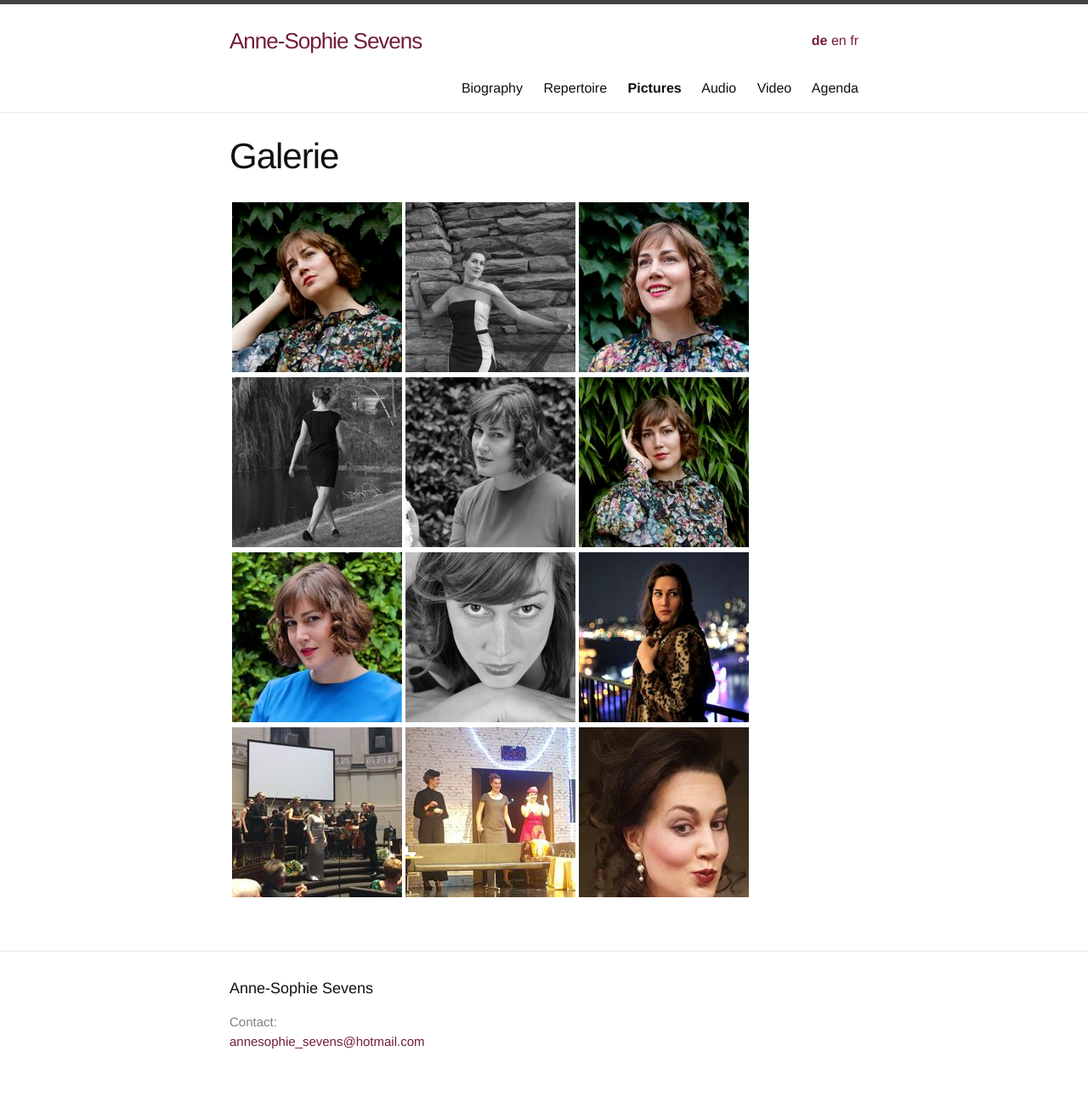
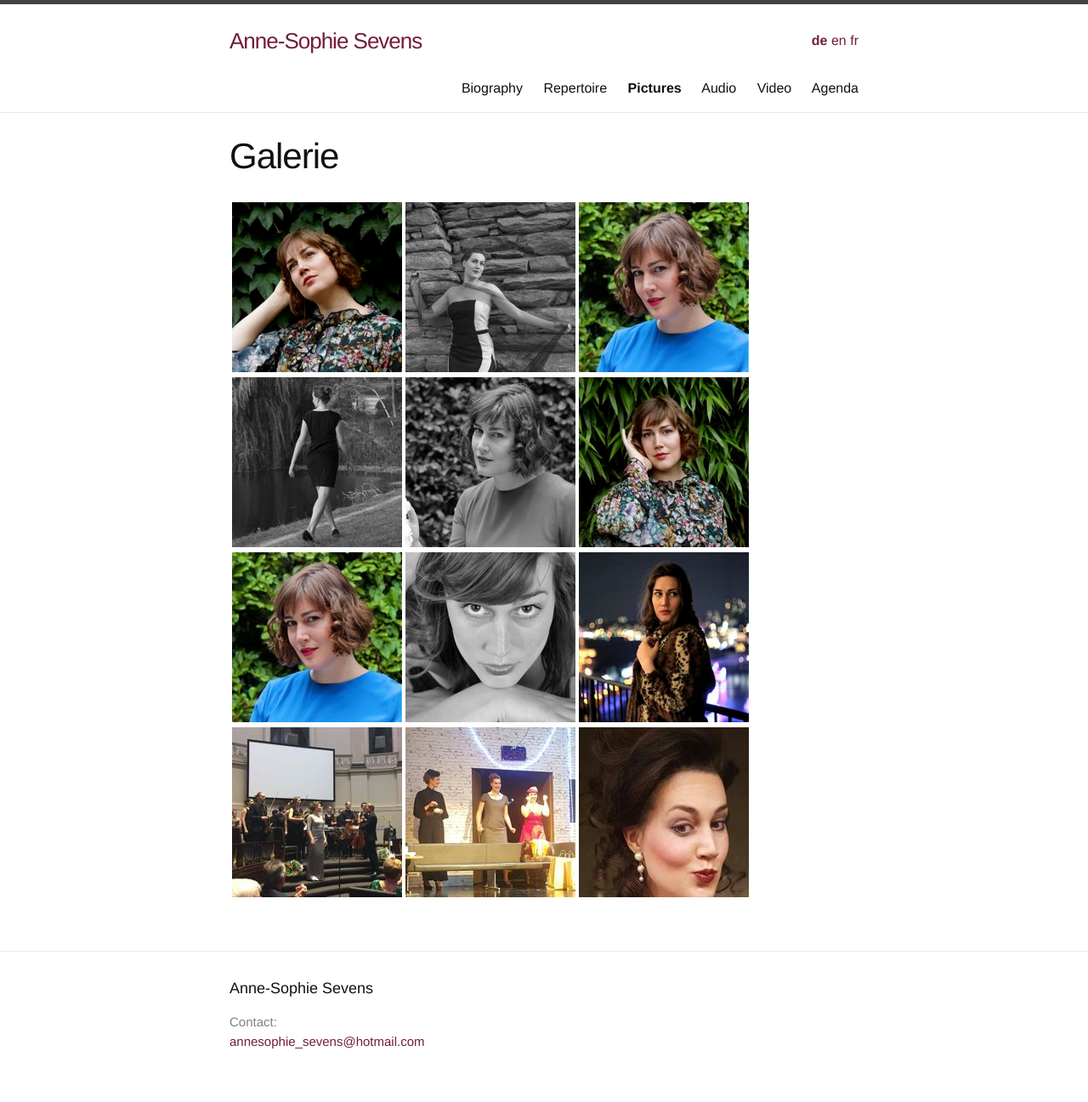
Before and after one commit to annesophie-sevens/annesophie-sevens.github.io, a Jekyll site: the page built from pictures-de.md, in a window 1280 px wide. Shown: the whole page at 85% size. Built offline with Jekyll 4.4.1, drawn with Linux system fonts in a browser that asks for light colours.

Commit message:
Update pictures-de.md

```diff
--- a/pictures-de.md
+++ b/pictures-de.md
@@ -6,7 +6,7 @@
 ref: pictures
 ---
 
-| <a href="/assets/20.JPG"> ![]({{ site.baseurl }}/assets/20_thumbnail.jpg) </a> | <a href="/assets/a5.jpg"> ![]({{ site.baseurl }}/assets/a5-thumbnail.jpg) </a> | <a href="/assets/23.JPG">  ![]({{ site.baseurl }}/assets/23_thumbnail.jpg) </a> |
+| <a href="/assets/20.JPG"> ![]({{ site.baseurl }}/assets/20_thumbnail.jpg) </a> | <a href="/assets/a5.jpg"> ![]({{ site.baseurl }}/assets/a5-thumbnail.jpg) </a> | <a href="/assets/25.JPG">  ![]({{ site.baseurl }}/assets/25_thumbnail.jpg) </a> |
 
 | <a href="/assets/LOOP.jpg"> ![]({{ site.baseurl }}/assets/LOOP 1.jpg) </a> | <a href="/assets/BLOEM 1.jpg"> ![]({{ site.baseurl }}/assets/bloem.jpg) </a> | <a href="/assets/HAND 1.JPG">![]({{ site.baseurl }}/assets/HAND.jpg) </a> |
 
```
